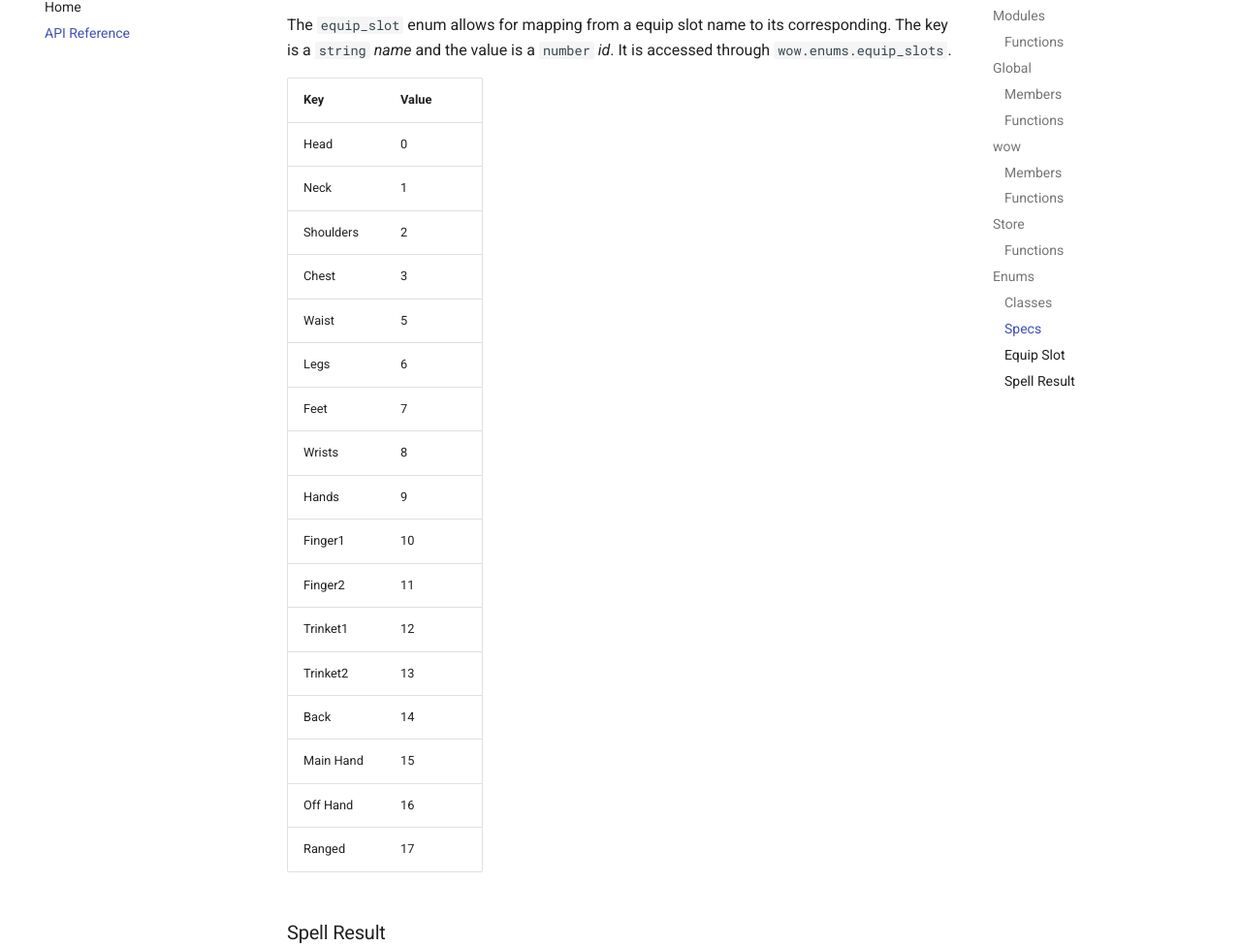
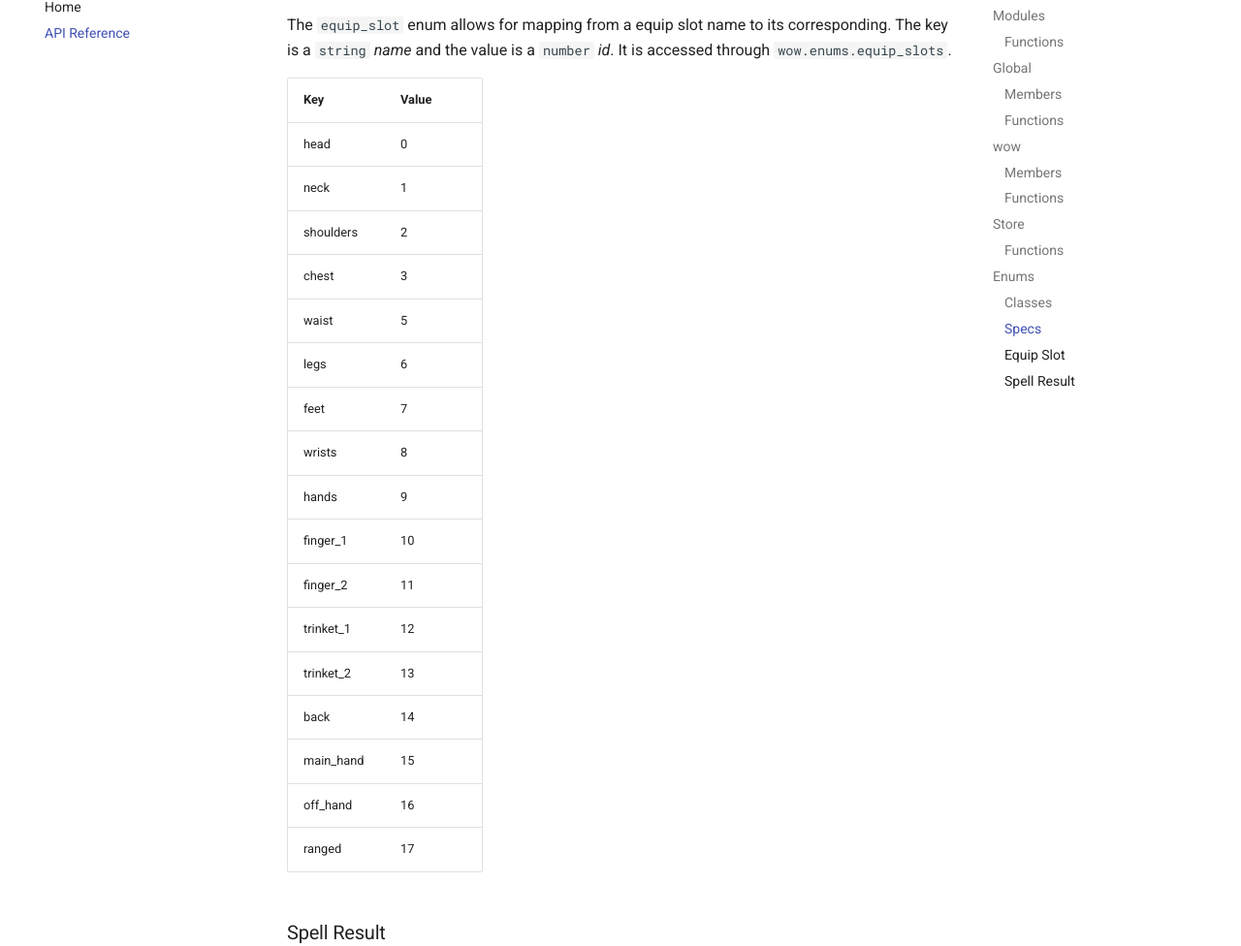
Before and after one commit to nate123456/playerbot-lua, an MkDocs documentation site: the page built from docs/api.md, in a window 1280 px wide and 1400 px high, scrolled down 7897 px. Shown: the part 119-1095 px from the top of the window at 97% size. Built offline with MkDocs 1.6.1 and Material for MkDocs 9.7.7, drawn with Linux system fonts in a browser that asks for light colours.

Commit message:
correct equip_slot keys

```diff
--- a/docs/api.md
+++ b/docs/api.md
@@ -270,23 +270,23 @@ The `equip_slot` enum allows for mapping from a equip slot name to its correspon
 
 | Key       | Value |
 | --------- | ----- |
-| Head      | 0     |
-| Neck      | 1     |
-| Shoulders | 2     |
-| Chest     | 3     |
-| Waist     | 5     |
-| Legs      | 6     |
-| Feet      | 7     |
-| Wrists    | 8     |
-| Hands     | 9     |
-| Finger1   | 10    |
-| Finger2   | 11    |
-| Trinket1  | 12    |
-| Trinket2  | 13    |
-| Back      | 14    |
-| Main Hand | 15    |
-| Off Hand  | 16    |
-| Ranged    | 17    |
+| head      | 0     |
+| neck      | 1     |
+| shoulders | 2     |
+| chest     | 3     |
+| waist     | 5     |
+| legs      | 6     |
+| feet      | 7     |
+| wrists    | 8     |
+| hands     | 9     |
+| finger_1  | 10    |
+| finger_2  | 11    |
+| trinket_1 | 12    |
+| trinket_2 | 13    |
+| back      | 14    |
+| main_hand | 15    |
+| off_hand  | 16    |
+| ranged    | 17    |
 
 ### Spell Result
 
```
